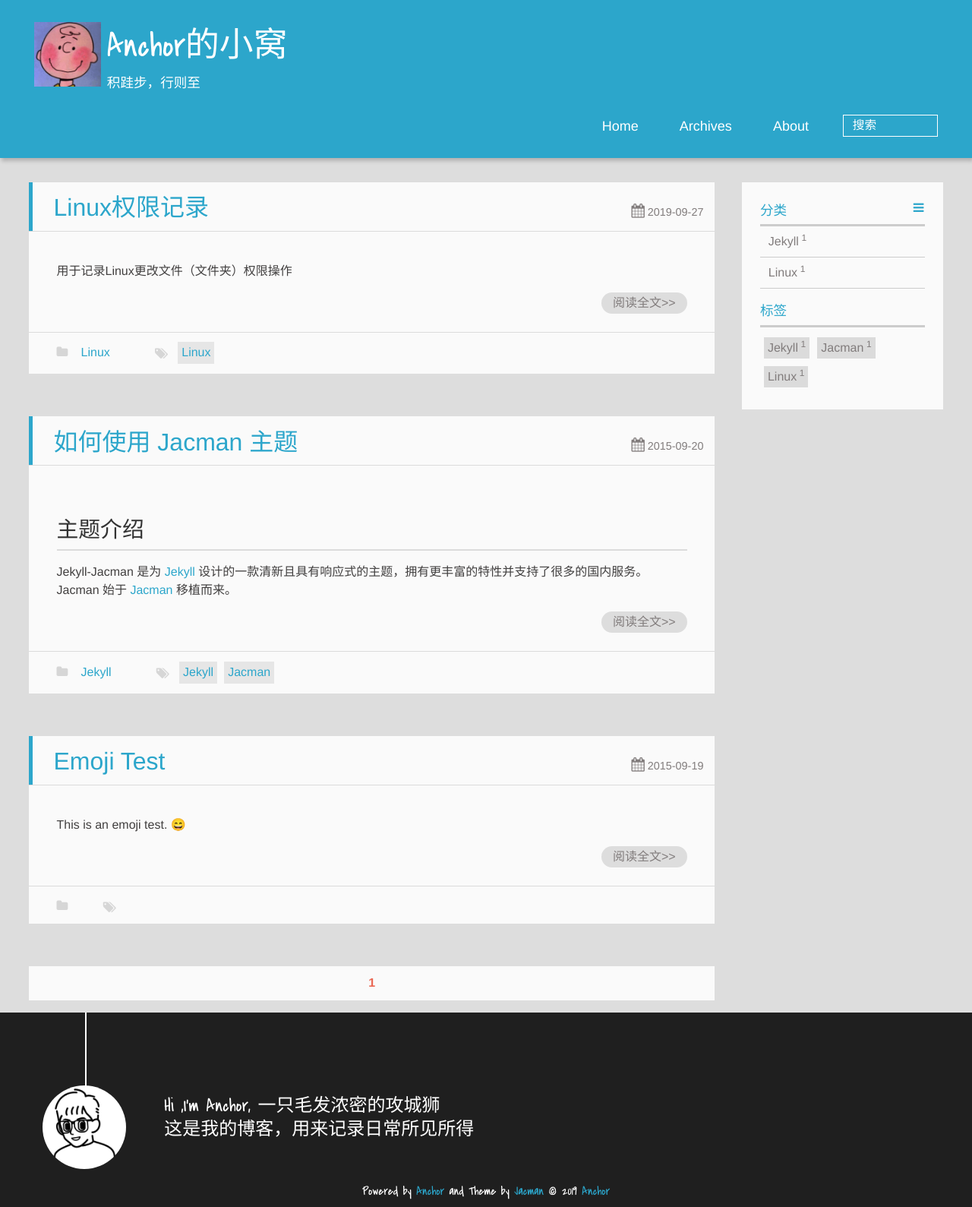
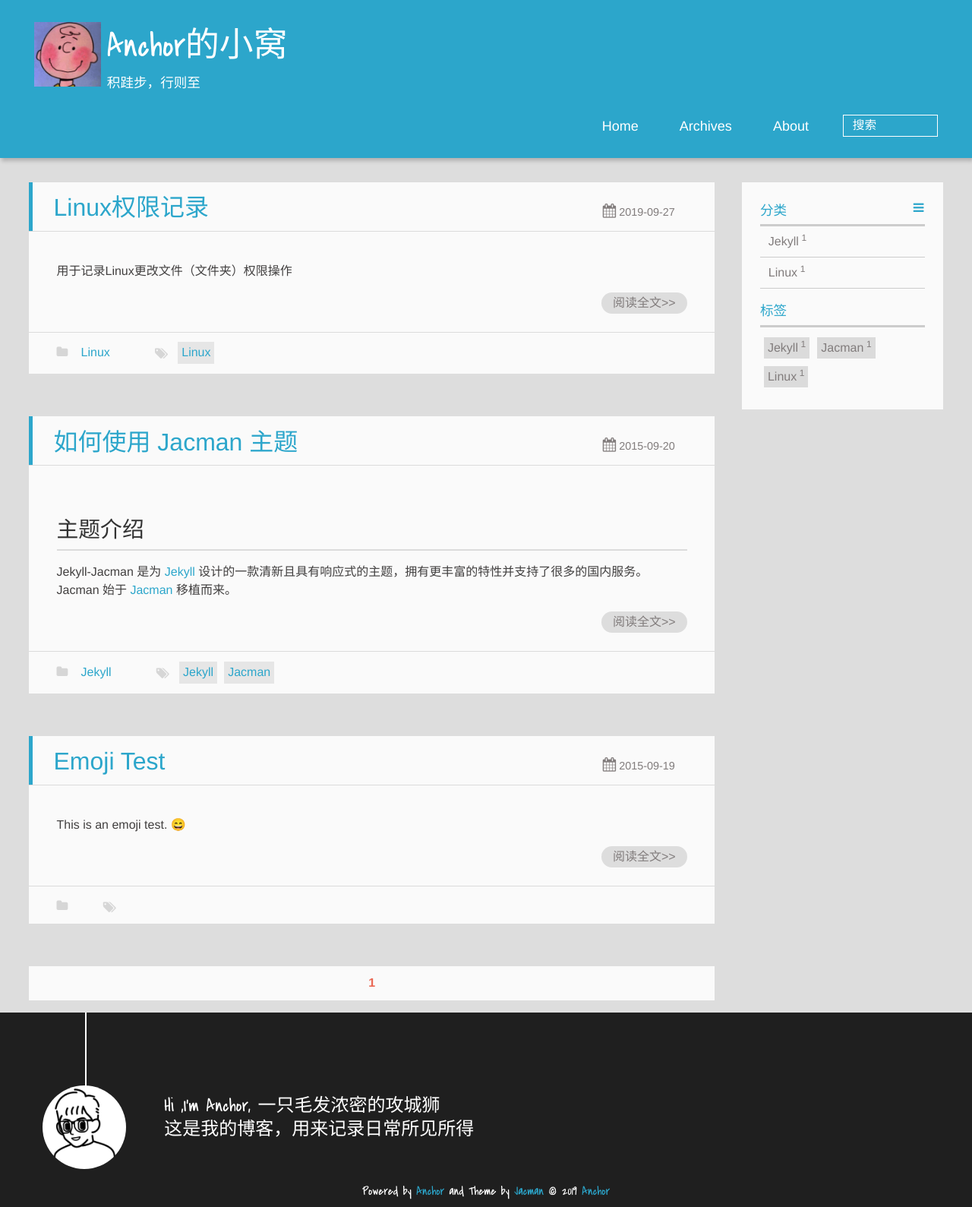
Before and after one commit to memorate/memorate.github.io, a Jekyll site: the page built from index.html, in a window 1280 px wide. Shown: the whole page at 76% size. Built offline with Jekyll 4.4.1, drawn with Linux system fonts in a browser that asks for light colours; emoji names are drawn with the system emoji font; the list of posts is cut into pages by our own code.

Commit message:
latest code update on 2019-10-09 15:37

```diff
--- a/assets/css/style.css
+++ b/assets/css/style.css
@@ -963,12 +963,13 @@ article header.article-info > p.article-time {
     text-align: center;
     margin-bottom: -2.7em;
     line-height: 75px;
+    margin-right: 52px;
 }
 
 @media only screen and (min-width: 768px) {
     article header.article-info > p.article-time {
         float: right;
-        margin-right: 1em;
+        margin-right: 52px;
         line-height: 75px;
         font-size: .9em
     }
```
